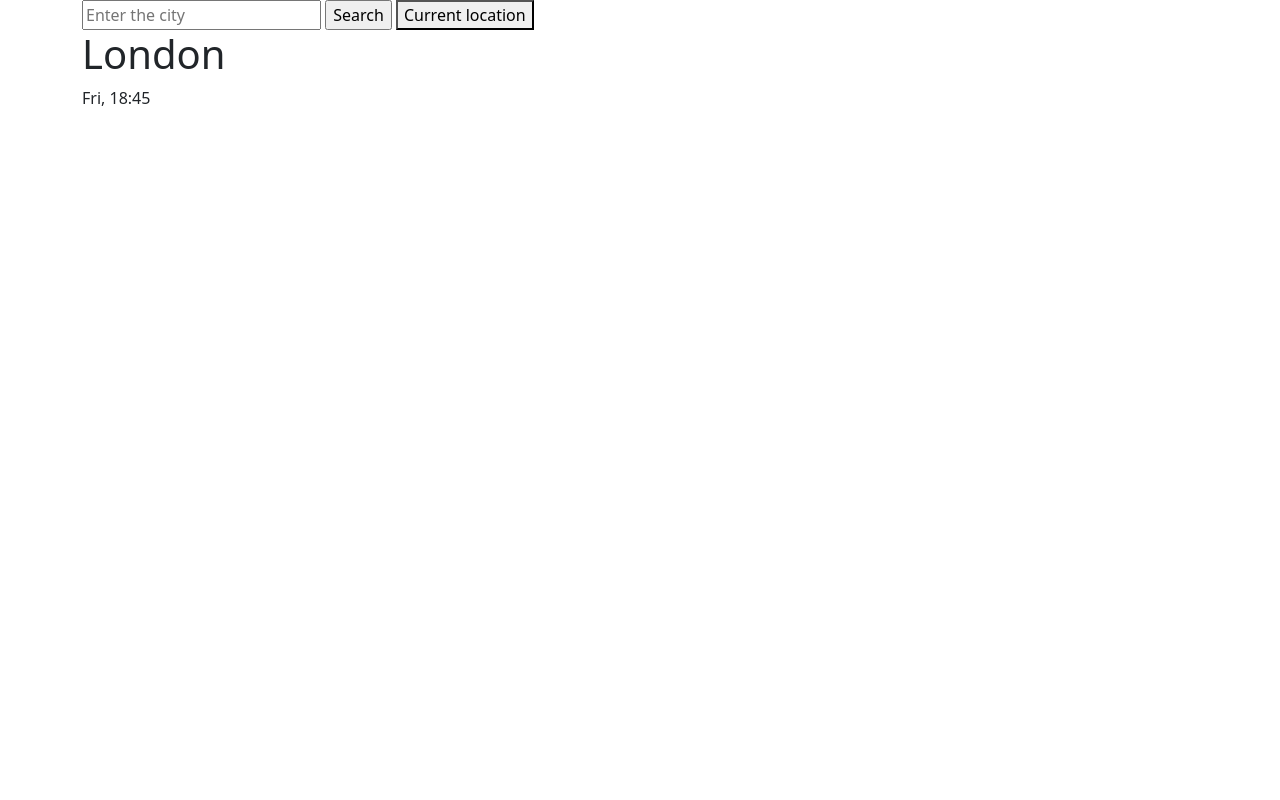
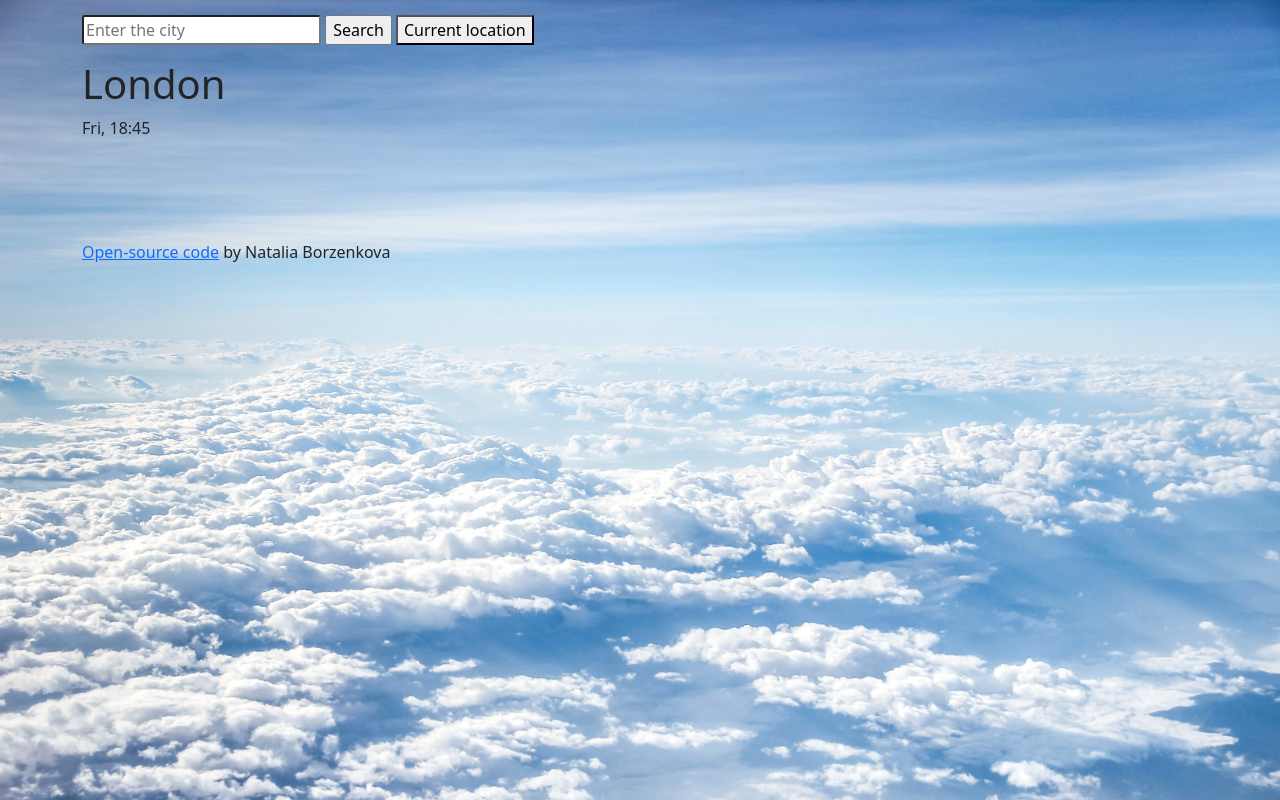
Before and after one commit to natalieborz/github-task, a plain HTML site: page index.html in a window 1280 px wide. Drawn offline with nearby package versions, Linux system fonts and the light colour scheme.

Commit message:
css
added css to html

```diff
--- a/index.html
+++ b/index.html
@@ -10,7 +10,20 @@
       integrity="sha384-KK94CHFLLe+nY2dmCWGMq91rCGa5gtU4mk92HdvYe+M/SXH301p5ILy+dN9+nJOZ"
       crossorigin="anonymous"
     />
-    <link href="src/styles.css" />
+    <style>
+    body {
+      background-image: url(clouds.jpg);
+      background-size: 100%;
+    }
+
+    #city-input {
+      margin-top: 15px;
+      margin-bottom: 15px;
+      border-radius: 3px;
+    }
+
+    footer {margin-top: 100px;}
+  </style>
   </head>
 
   <body>
@@ -26,6 +39,9 @@
       </h1>
       <h2></h2>
       <div class="day" id="current-time">Fri 5, 12:30</div>
+      <footer>
+        <a href="https://github.com/natalieborz/github-task/tree/main">Open-source code</a> by Natalia Borzenkova
+      </footer>
     <script src="src/index.js"></script>
   </body>
 </html>
--- /dev/null
+++ b/src/index.css
@@ -0,0 +1,11 @@
+body {
+    background-image: url(clouds.jpg);
+    background-size: 100%;
+  }
+
+  #city-input {
+    margin-top: 15px;
+    margin-bottom: 15px;
+  }
+
+  h1 {color: blue;}
```
